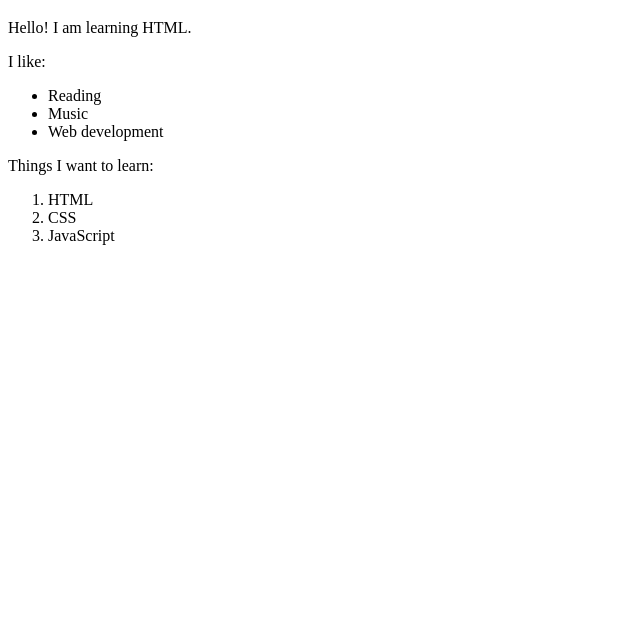
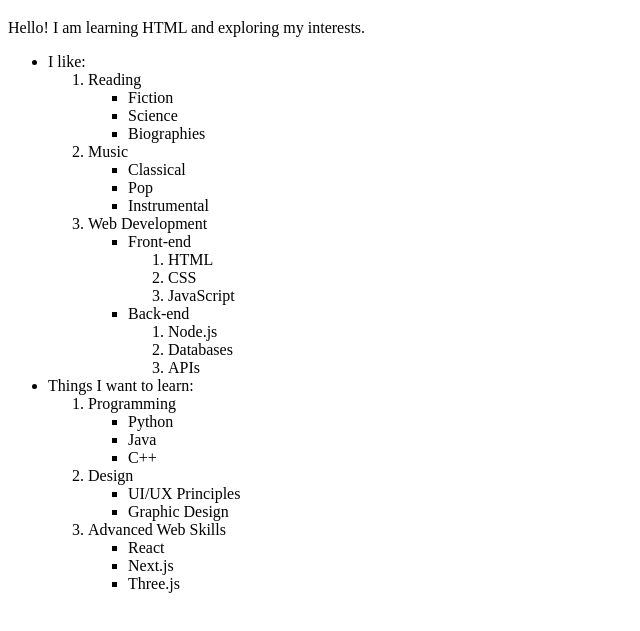
Before and after one commit to SREEKANTH1010/task2, a plain HTML site: page index.html in a window 1280 px wide. Shown: the part 61-692 px from the top of the page, without its empty margins (0-640 px from the left). Drawn offline with Linux system fonts and the light colour scheme.

Commit message:
Update index.html

```diff
--- a/index.html
+++ b/index.html
@@ -5,18 +5,71 @@
 </head>
 <body>
 <h1>My Profile</h1>
-<p>Hello! I am learning HTML.</p>
-<p>I like:</p>
+<p>Hello! I am learning HTML and exploring my interests.</p>
+
 <ul>
-<li>Reading</li>
-<li>Music</li>
-<li>Web development</li>
+  <li>I like:
+    <ol>
+      <li>Reading
+        <ul>
+          <li>Fiction</li>
+          <li>Science</li>
+          <li>Biographies</li>
+        </ul>
+      </li>
+      <li>Music
+        <ul>
+          <li>Classical</li>
+          <li>Pop</li>
+          <li>Instrumental</li>
+        </ul>
+      </li>
+      <li>Web Development
+        <ul>
+          <li>Front-end
+            <ol>
+              <li>HTML</li>
+              <li>CSS</li>
+              <li>JavaScript</li>
+            </ol>
+          </li>
+          <li>Back-end
+            <ol>
+              <li>Node.js</li>
+              <li>Databases</li>
+              <li>APIs</li>
+            </ol>
+          </li>
+        </ul>
+      </li>
+    </ol>
+  </li>
+
+  <li>Things I want to learn:
+    <ol>
+      <li>Programming
+        <ul>
+          <li>Python</li>
+          <li>Java</li>
+          <li>C++</li>
+        </ul>
+      </li>
+      <li>Design
+        <ul>
+          <li>UI/UX Principles</li>
+          <li>Graphic Design</li>
+        </ul>
+      </li>
+      <li>Advanced Web Skills
+        <ul>
+          <li>React</li>
+          <li>Next.js</li>
+          <li>Three.js</li>
+        </ul>
+      </li>
+    </ol>
+  </li>
 </ul>
-<p>Things I want to learn:</p>
-<ol>
-  <li>HTML</li>
-<li>CSS</li>
-<li>JavaScript</li>
-</ol>
+
 </body>
 </html>
```
